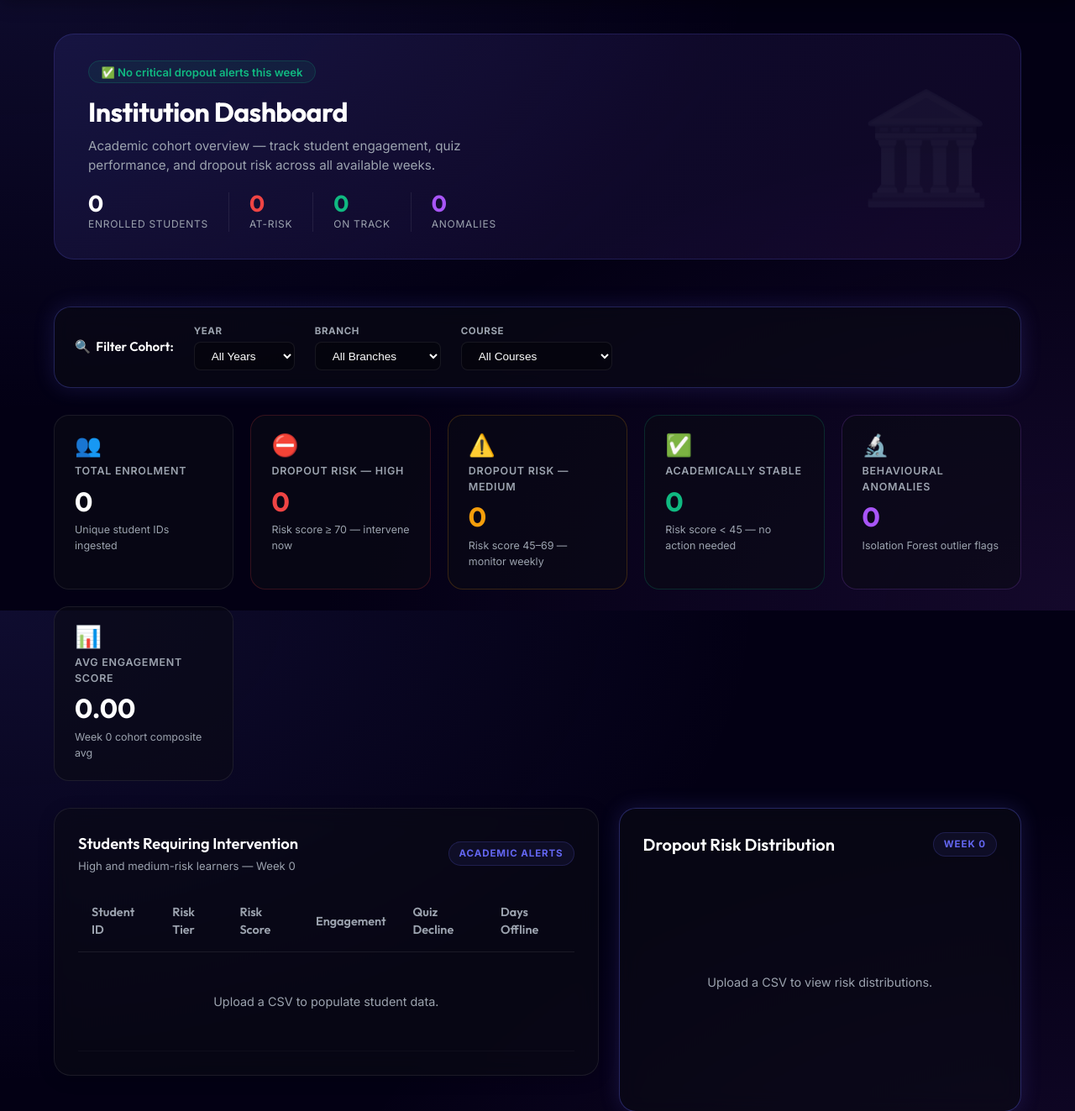
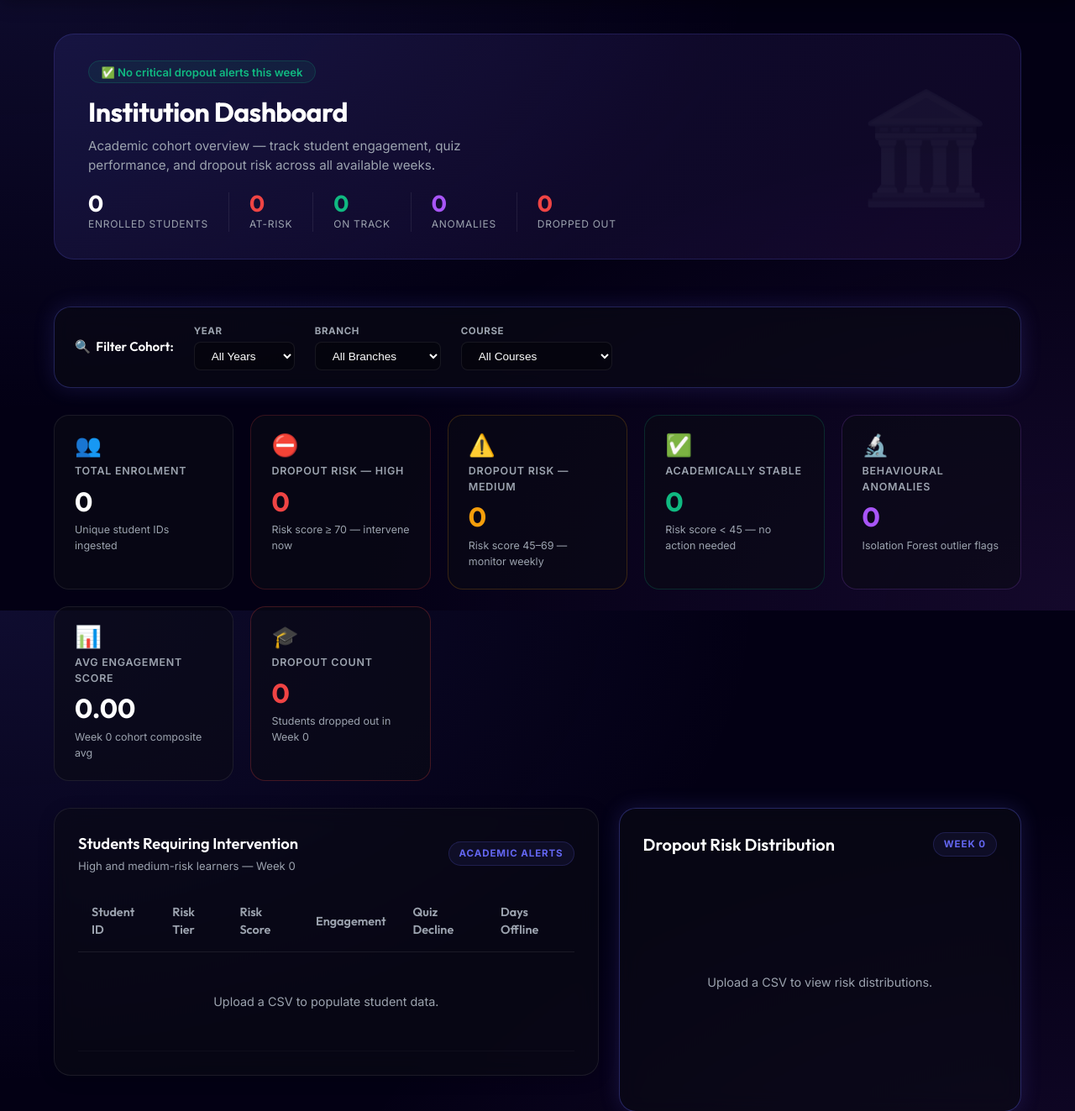
Before and after one commit to Siri06-git/fusion-flowwatch-anamoly-detection, a Flask app: page /institution-dashboard in a window 1280 px wide. Shown: the part 73-1396 px from the top of the page at 84% size. Run offline with Flask 3, Linux system fonts and the light colour scheme; the visitor is signed in with stand-in values (Sample User, id 1); data that the repository does not hold is empty.

Commit message:
Implement Phase 50: Add Dropout Count calculation and update all institution metrics based on filters

```diff
--- a/app.py
+++ b/app.py
@@ -85,6 +85,7 @@
         avg_engagement=0.0,
         latest_week=0,
         students=[],
+        dropout_count=0,
     )
 
     cache_path = os.path.join(app.config['UPLOAD_FOLDER'], 'processed_cache.csv')
@@ -140,6 +141,7 @@
         medium_risk_count = int((df_latest['risk_tier'] == 'Medium').sum())
         low_risk_count    = int((df_latest['risk_tier'] == 'Low').sum())
         avg_engagement    = round(float(df_latest['composite_engagement'].mean()), 2) if not df_latest.empty else 0.0
+        dropout_count     = int((df_latest['dropped_out'] == 1).sum()) if 'dropped_out' in df_latest.columns else 0
 
         print(f"[FlowWatch] KPIs → total={cohort_size}, high={high_risk_count}, "
               f"medium={medium_risk_count}, low={low_risk_count}, anomalies={anomaly_count}", file=sys.stderr)
@@ -157,6 +159,7 @@
             avg_engagement=avg_engagement,
             latest_week=latest_week,
             students=students,
+            dropout_count=dropout_count,
         )
     except Exception:
         print("[FlowWatch] ERROR loading cache:", file=sys.stderr)
--- a/templates/institution_dashboard.html
+++ b/templates/institution_dashboard.html
@@ -289,6 +289,11 @@
                     <span class="stat-value" style="color:var(--color-secondary);">{{ anomaly_count }}</span>
                     <span class="stat-label">Anomalies</span>
                 </div>
+                <div class="stat-divider"></div>
+                <div class="stat-item">
+                    <span class="stat-value" style="color:var(--color-error);">{{ dropout_count }}</span>
+                    <span class="stat-label">Dropped Out</span>
+                </div>
             </div>
         </div>
     </div>
@@ -387,6 +392,13 @@
             <span class="acad-card-label">Avg Engagement Score</span>
             <span class="acad-card-value">{{ "%.2f"|format(avg_engagement) }}</span>
             <span class="acad-card-note">Week {{ latest_week }} cohort composite avg</span>
+        </div>
+
+        <div class="acad-card" style="border-color:rgba(239,68,68,0.25);">
+            <span class="acad-card-icon">🎓</span>
+            <span class="acad-card-label">Dropout Count</span>
+            <span class="acad-card-value" style="color:var(--color-error);">{{ dropout_count }}</span>
+            <span class="acad-card-note">Students dropped out in Week {{ latest_week }}</span>
         </div>
 
     </div><!-- /acad-grid -->
```
